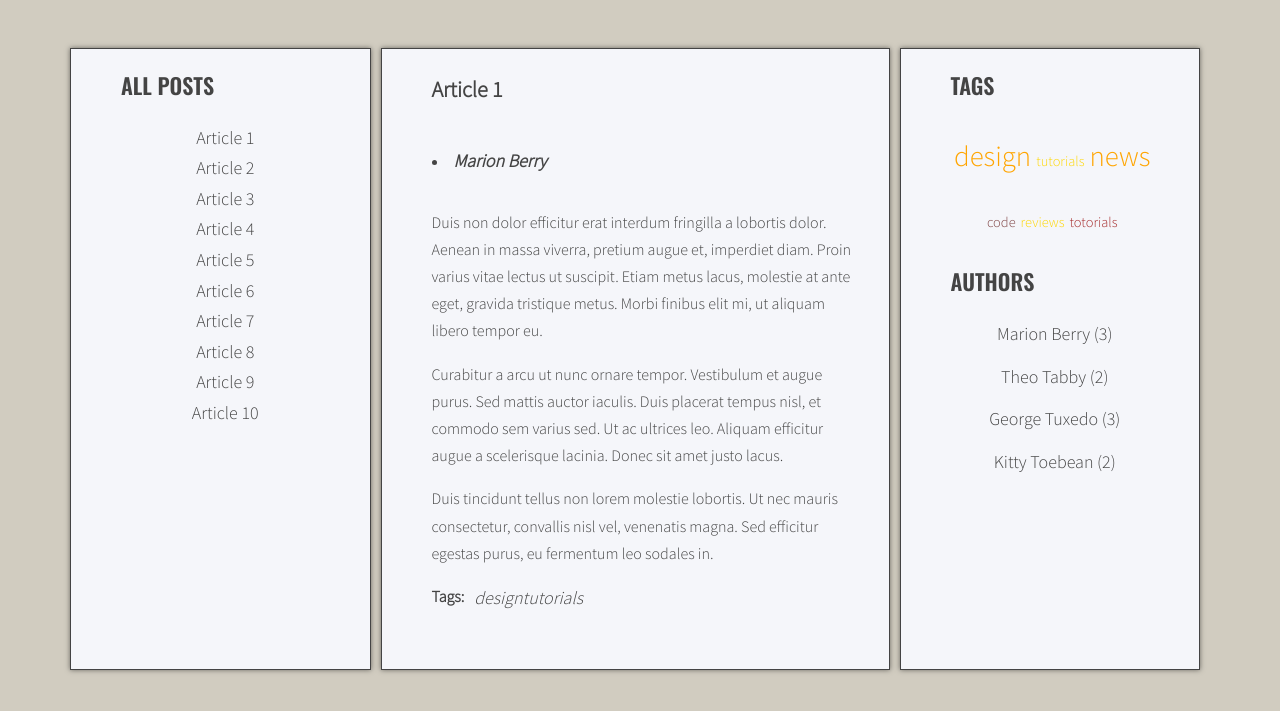
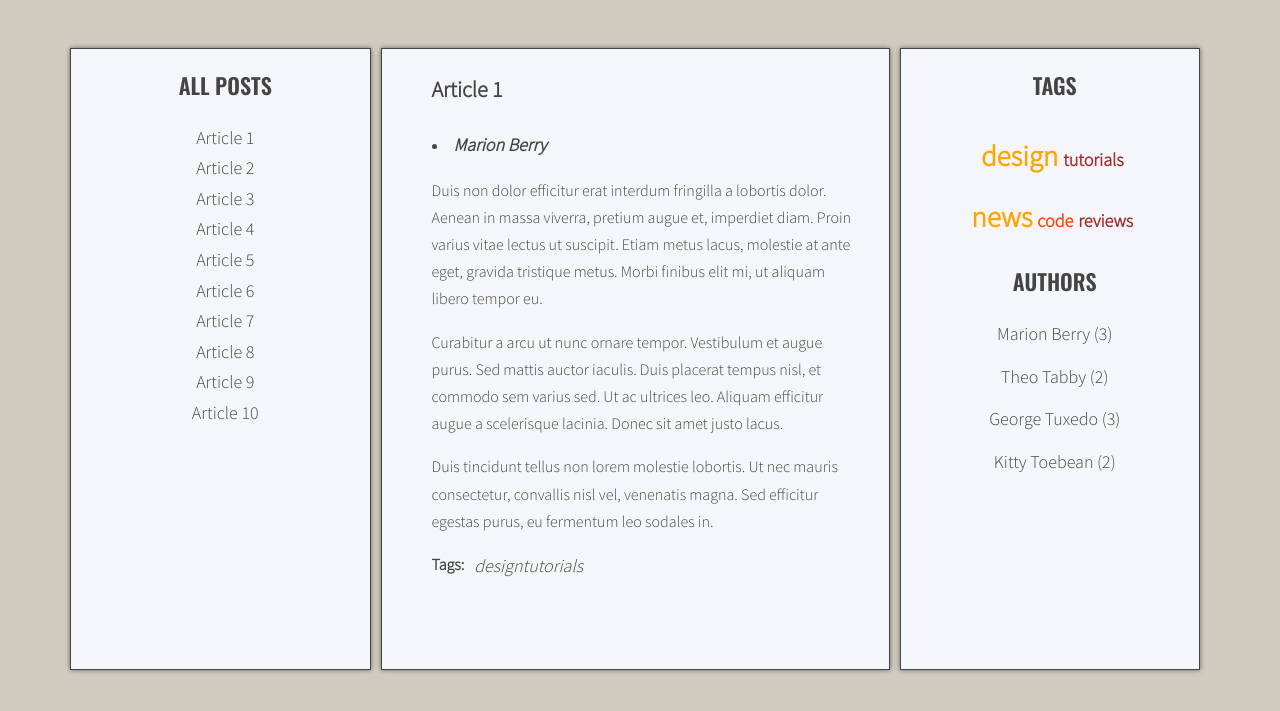
Before and after one commit to OlhaOvcharenko/javascript-blog, a website: page index.html in a window 1280 px wide. Shown: the part 219-930 px from the top of the page. Drawn offline with nearby package versions, Linux system fonts and the light colour scheme.

Commit message:
change style

```diff
--- a/index.html
+++ b/index.html
@@ -58,7 +58,7 @@
                             </ul>
                         </div>
                     </article>
-                    <article class="post" id="article-4" data-tags="totorials code design" data-author="Kitty Toebean">
+                    <article class="post" id="article-4" data-tags="tutorials code design" data-author="Kitty Toebean">
                         <h3 class="post-title">Article 4</h3>
                         <p class="post-author"></p>
                         <div class="post-content">
--- a/js/script.js
+++ b/js/script.js
@@ -1,5 +1,17 @@
 {
   'use strict';
+
+  const opts = {
+    articleSelector: '.post',
+    titleSelector:'.post-title',
+    titleListSelector: '.titles',
+    articleTagsSelector: '.post-tags .list',
+    tagsListSelector: '.tags.list',
+    articleAuthorSelector: '.post-author',
+    authorsListSelector: '.authors.list',
+    cloudClassCount: '4',
+    cloudClassPrefix: 'tag-size-'
+  };
 
   const titleClickHandler = function(event){
     event.preventDefault();
@@ -41,26 +53,15 @@
 
   };
 
-  const optArticleSelector = '.post';
-  const optTitleSelector = '.post-title';
-  const optTitleListSelector = '.titles';
-  const optArticleTagsSelector = '.post-tags .list';
-  const optTagsListSelector ='.tags.list';
-  const optArticleAuthorSelector = '.post-author';
-  const optAuthorsListSelector = '.authors.list';
-  const optCloudClassCount = '4';
-  const optCloudClassPrefix = 'tag-size-';
-
-
   function generateTitleLinks(customSelector = ''){
 
     /* remove contents of titleList */
-    const titleList = document.querySelector(optTitleListSelector);
+    const titleList = document.querySelector(opts.titleListSelector);
     titleList.innerHTML = '';
 
     /* find all the articles and save them to variable: articles */
 
-    const articles = document.querySelectorAll(optArticleSelector + customSelector);
+    const articles = document.querySelectorAll(opts.articleSelector + customSelector);
 
     let html = '';
 
@@ -70,7 +71,7 @@
       const articleId = article.getAttribute('id');
 
       /* find the title element */
-      const articleTitle = article.querySelector(optTitleSelector).innerHTML;
+      const articleTitle = article.querySelector(opts.titleSelector).innerHTML;
       /* get the title from the title element */
 
 
@@ -114,9 +115,9 @@
     const normalizedCount = count - params.min;
     const normalizedMax = params.max - params.min;
     const percentage = normalizedCount / normalizedMax;
-    const classNumber = Math.floor( percentage * (optCloudClassCount - 1) + 1 );
+    const classNumber = Math.floor( percentage * (opts.cloudClassCount - 1) + 1 );
 
-    return optCloudClassPrefix + classNumber;
+    return opts.cloudClassPrefix + classNumber;
   };
 
   function generateTags(){
@@ -124,13 +125,13 @@
     let allTags = {};
 
     /* find all articles */
-    const articles = document.querySelectorAll(optArticleSelector);
+    const articles = document.querySelectorAll(opts.articleSelector);
 
     /* START LOOP: for every article: */
     for(let article of articles){
 
       /* find tags wrapper */
-      const tagsList = article.querySelector(optArticleTagsSelector);
+      const tagsList = article.querySelector(opts.articleTagsSelector);
 
       console.log(tagsList);
 
@@ -171,7 +172,7 @@
     /* END LOOP: for every article: */
 
     /* [NEW] select the element representing the tag list in your HTML document */
-    const tagList = document.querySelector(optTagsListSelector);
+    const tagList = document.querySelector(opts.tagsListSelector);
 
     const tagsParams = calculateTagsParams(allTags);
     console.log('tagsParams:', tagsParams);
@@ -185,7 +186,7 @@
       const tagLinkHTML = calculateTagClass(allTags[tag], tagsParams);
       console.log('tagLinkHTML:', tagLinkHTML);
 
-      allTagsHTML += '<li><a href="#tag-' + tag + '" class="' + tagLinkHTML + '">' + tag + '</a></li>';
+      allTagsHTML += '<li><a href="#tag-' + tag + '" class="' + tagLinkHTML + '">' + tag +'</a></li>';
 
     }
     /* [NEW] END LOOP: for each tag in allTags: */
@@ -240,7 +241,7 @@
 
   function addClickListenersToTags() {
     /* find all links to tags */
-    const links = document.querySelectorAll('.post-tags .list a');
+    const links = document.querySelectorAll('a[href^="#tag-"]');
 
     /* START LOOP: for each link */
     for (let link of links) {
@@ -257,13 +258,11 @@
     let allAuthors = {};
 
     /* find all articles */
-    const articles = document.querySelectorAll(optArticleSelector);
-
-    let html = '';
+    const articles = document.querySelectorAll(opts.articleSelector);
 
     for (let article of articles) {
       /* find wrapper for author */
-      const authorList = article.querySelector(optArticleAuthorSelector);
+      const authorList = article.querySelector(opts.articleAuthorSelector);
       console.log(authorList);
 
       /* get author from data-author attribute */
@@ -273,8 +272,8 @@
       /* generate HTML of the link */
       const linkHTML = '<li><a href="#author-' + articleAuthor + '"><b>' + articleAuthor+ '</b></a></li>';
 
-      /* add generated code to html variable */
-      html += linkHTML;
+     /* insert HTML of all the links into the tags wrapper */
+      authorList.innerHTML = linkHTML;
 
       /* [NEW] check if this link is NOT already in allAuthors */
       if (!allAuthors[articleAuthor]) {
@@ -283,12 +282,10 @@
       } else {
         allAuthors[articleAuthor]++;
       }
-      /* insert HTML of all the links into the tags wrapper */
-      authorList.innerHTML = html;
     }
 
     /* [NEW] find list of authors in right column */
-    const authorListColumn = document.querySelector(optAuthorsListSelector);
+    const authorListColumn = document.querySelector(opts.authorsListSelector);
 
     let allAuthorsHTML = '';
 
@@ -297,11 +294,10 @@
 
       allAuthorsHTML += '<li><a href="#author-' + articleAuthor + '"><span>' + articleAuthor + ' (' + allAuthors[articleAuthor] + ')</span></a></li>';
 
-
-      /*[NEW] add HTML from allAuthorsHTML to authorList */
-      authorListColumn.innerHTML = allAuthorsHTML;
     }
 
+    /*[NEW] add HTML from allAuthorsHTML to authorList */
+    authorListColumn.innerHTML = allAuthorsHTML;
   }
 
   generateAuthors();
--- a/sass/style.scss
+++ b/sass/style.scss
@@ -35,6 +35,7 @@ body {
   text-transform: uppercase;
   font-family: $font-header;
   font-weight: 600;
+  text-align: center;
   span {
     text-transform: none;
     font-weight: 400;
@@ -46,7 +47,7 @@ body {
 
 .wrapper {
   display: flex;
-  margin-bottom: 50px;
+  margin-bottom: 100px;
 }
 
 .sidebar {
@@ -136,6 +137,7 @@ body {
 .post-author {
   font-style: italic;
   font-weight: 200;
+  margin: 0;
 }
 
 .post-tags {
@@ -146,35 +148,29 @@ body {
 }
 
 .tag-size-1 {
-  font-size: 40%;
+  font-size: 50%;
   color: brown;
+  font-weight: 600;
 }
 
 .tag-size-2 {
-  font-size: 40%;
-  color: gold;
+  font-size: 50%;
+  color: orangered;
+  font-weight: 600;
 }
 
 .tag-size-3 {
-  font-size: 40%;
+  font-size: 50%;
   color: rgb(127, 68, 68);
+  font-weight: 600;
 }
 
 .tag-size-4 {
   font-size: 80%;
   color: orange;
+  font-weight: 600;
 }
 
-.tag-size-5 {
-  font-size: 80%;
-  color: darkolivegreen;
-}
-
-.tag-size-6 {
-  font-size: 80%;
-  color: darkkhaki;
-  font-style: bold;
-}
 
 .tags.list li {
   display: inline-block;
```
Also changed, not shown: css/style.css, 1 other file.
